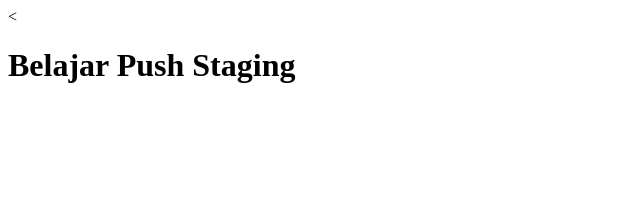
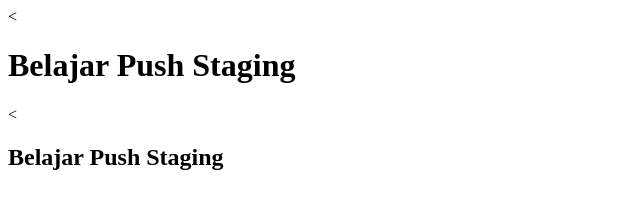
Before and after one commit to darmariduan/belajar-niomic, a plain HTML site: page header.html in a window 1280 px wide. Shown: the whole page, without its empty margins (0-640 px from the left). Drawn offline with Linux system fonts and the light colour scheme.

Commit message:
Add Element h2

```diff
--- a/header.html
+++ b/header.html
@@ -6,5 +6,6 @@
   </head>
   <body>
     <<h1>Belajar Push Staging</h1>
+    <<h2>Belajar Push Staging</h2>
   </body>
 </html>
```
